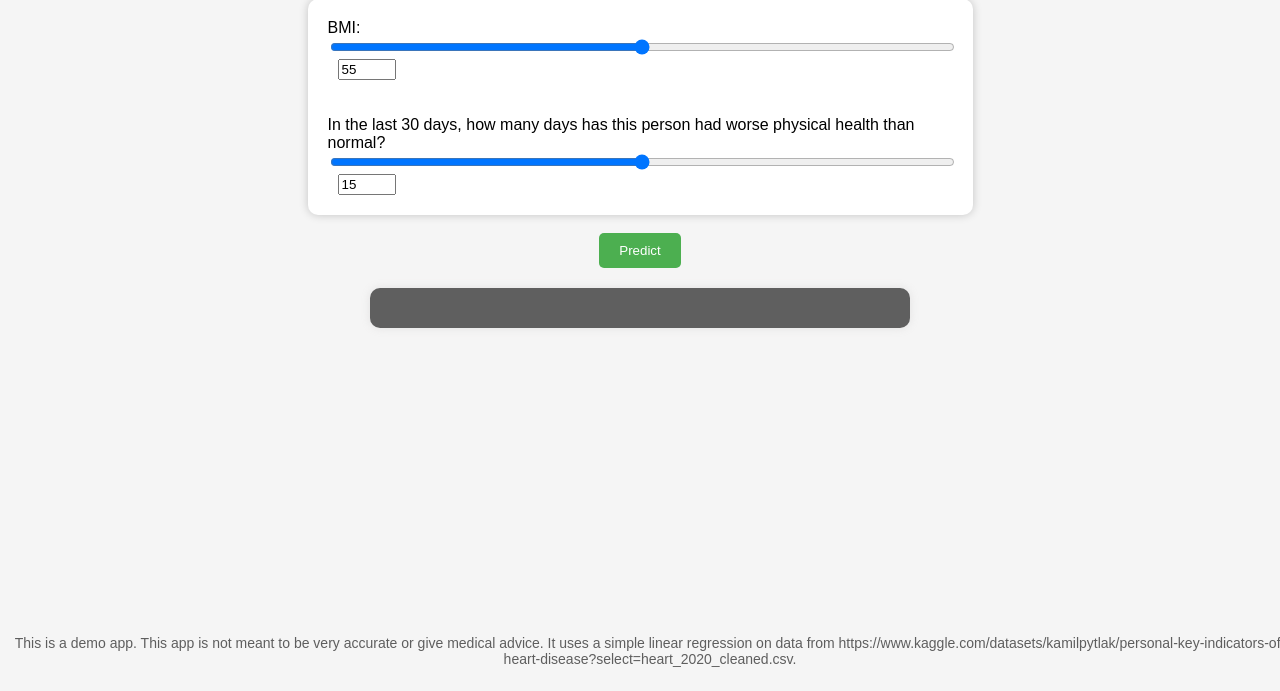
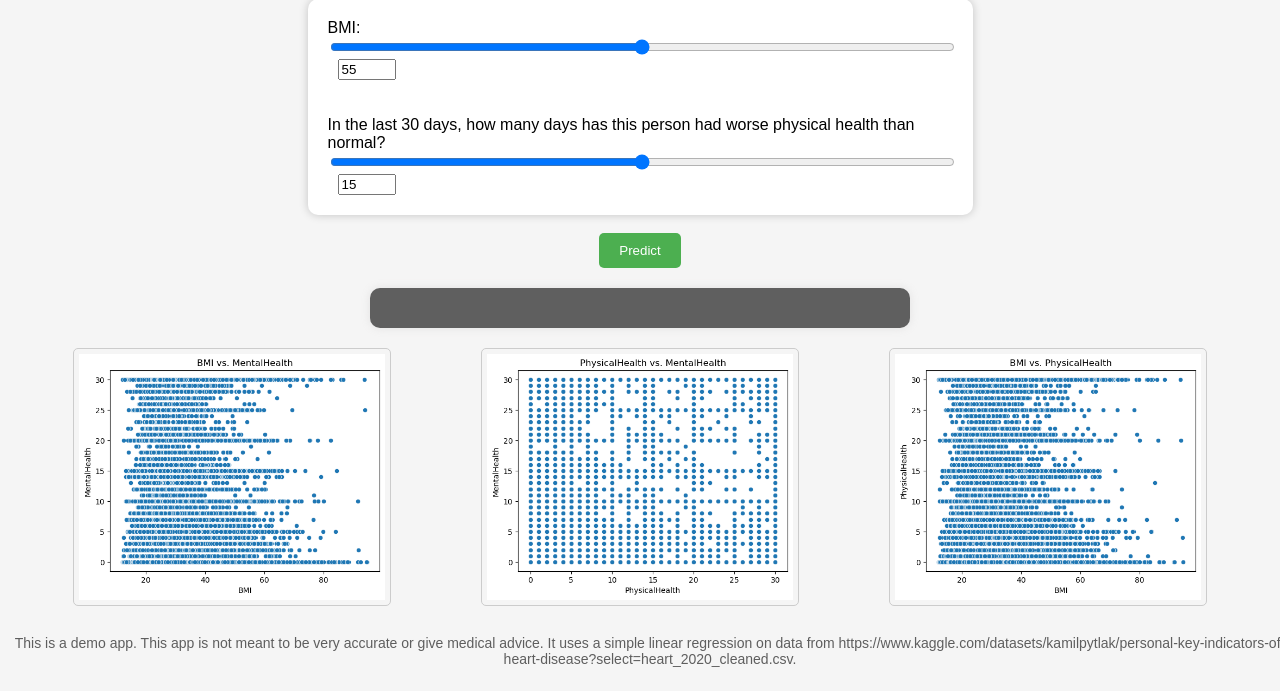
Before and after one commit to siddsoundar/MentalHealthPredictor, a Flask app: page / in a window 1280 px wide. Shown: the part 109-800 px from the top of the page. Run offline with Flask 2, Linux system fonts and the light colour scheme; parts of the project's set-up code (start-up, migrations or seed data) failed here and were passed over.

Commit message:
added images

```diff
--- a/templates/index.html
+++ b/templates/index.html
@@ -47,6 +47,20 @@
         text-align: center;
         color: #fff;
       }
+      #images {
+      display: flex;
+      justify-content: space-around;
+      align-items: center;
+      flex-wrap: wrap;
+      margin-top: 20px;
+    }
+
+      #images img {
+      border: 1px solid #ccc;
+      padding: 5px;
+      border-radius: 5px;
+    }
+
       #disclaimer {
         position: fixed;
         bottom: 0;
@@ -100,6 +114,16 @@
         xhr.send('bmi=' + document.getElementById('bmi').value + '&physical_health_days=' + document.getElementById('physical_health_days').value);
       });
     </script>
+
+
+    <div id="images">
+        <img src="{{ url_for('static', filename='BMIvsMentalHealth.png') }}" alt="Scatterplot 1" width="25%"/>
+        <img src="{{ url_for('static', filename='PhysicalHealthvsMentalHealth.png') }}" alt="Scatterplot 2" width="25%">
+        <img src="{{ url_for('static', filename='BMIvsPhysicalHealth.png') }}" alt="Scatterplot 3" width="25%">
+    </div>
+
+
+
     <div id="disclaimer">
     <p>This is a demo app. This app is not meant to be very accurate or give medical advice. It uses a simple linear regression on data from https://www.kaggle.com/datasets/kamilpytlak/personal-key-indicators-of-heart-disease?select=heart_2020_cleaned.csv.</p>
     </div>
```
Also changed, not shown: static/BMIvsMentalHealth.png (added), static/BMIvsPhysicalHealth.png (added), static/PhysicalHealthvsMentalHealth.png (added).
